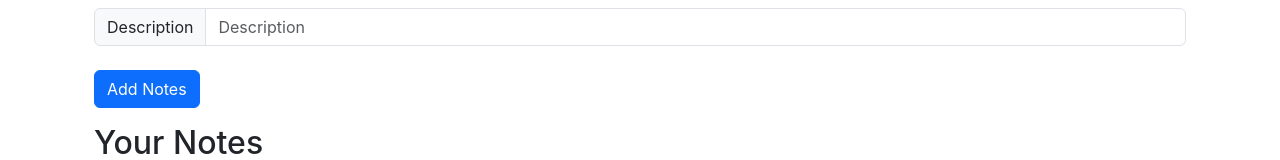
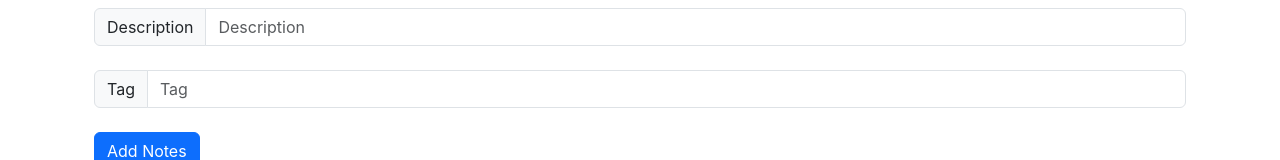
Before and after one commit to AhmedArbaz/inotebook, a React (Create React App) app: page / in a window 1280 px wide. Shown: the part 232-392 px from the top of the page. Built offline with nearby package versions, Linux system fonts and the light colour scheme; no server answers.

Commit message:
Making Delete API  Adding modal, in Notes.js Use its function in NoteItmes.js Copying form and add it in Modal for updation

```diff
--- a/src/Components/AddNote.js
+++ b/src/Components/AddNote.js
@@ -51,6 +51,22 @@ const AddNote = () => {
 
         />
       </div>
+      <div className="input-group flex-nowrap mb-4">
+        <span className="input-group-text" id="tag">
+          Tag
+        </span>
+        <input
+          type="text"
+          name="tag"
+          id="tag"
+          className="form-control"
+          placeholder="Tag"
+          aria-label="text"
+          aria-describedby="addon-wrapping"
+          onChange={onChange}
+
+        />
+      </div>
 
       <button type="button" className="btn btn-primary" onClick={handleClick}>Add Notes</button>
 
--- a/src/Components/Note.js
+++ b/src/Components/Note.js
@@ -1,25 +1,91 @@
-import React, { useEffect } from 'react'
-import { useContext } from "react"; //yaha use karna tha to useContext ki imp kia
+import React, { useEffect, useState }  from 'react'
+import { useContext, useRef } from "react"; //yaha use karna tha to useContext ki imp kia
 import noteContext from "../Context/notes/noteContext";// ais may context create kia tha ais liay imp kia
 import NoteItem from './NoteItem';
 import AddNote from './AddNote';
+
 
 const Notes = () => {
     const context = useContext(noteContext); //ak var may use kia ham nay jo create kia tha context jis file may
 const {notes,GetNotes} = context; //Destructure kia lay kar ay apny context say jo values may dala tha nichay use kia hay as props pass kia hay NoteItem ko .map may
 useEffect(() => {
   GetNotes()
+  // eslint-disable-next-line
+}, []);
+const ref = useRef(null) //ya use ref use kar rahay hain toggle kay liay use hota hay kisi ki bhi curent condion change kay liay
 
-}, []);
+const updateNote = (currentNote)=>{
+  ref.current.click() //click() function hay kay ham apny modal ko use karin toggle ki thara
+  setnote({etitle:currentNote.title,edescription:currentNote.description,etag:currentNote.description})
+  //ya ham nay ais liay kia hay currentNote may title =title hi tha aus ki etitle kay equal karny kay liay kia ya
+
+}
+
+const [note, setnote] = useState({etitle: "",edescription:"",etag:""});
+// ya ham nay id aur value nichay change ki thi aus ko yaha bhi change kar dia
+
+const handleClick = (e)=>{
+  console.log("updating the note---",);
+  e.preventDefault();
+
+}
+
+const onChange = (e)=>{
+  setnote({...updateNote,[e.target.name]:e.target.value}) //...note ais ka matlab hay jo properties hain vo rahin but more ais may add ho jain ya vohi purana kam kia kay jasay name change ho to value bhi change ho jay
+}
   return (
     <>
     <AddNote/>
-    <div className='row'> {/*row kar dia aur aur NotesItems may col-md-3 kar dia to cards row may ho gay saray */}
+
+    {/* Modal code  */}
+
+
+<button ref={ref} type="button" className="btn btn-primary d-none" data-bs-toggle="modal" data-bs-target="#exampleModal">
+  Launch demo modal
+</button>
+
+
+<div className="modal fade" id="exampleModal" tabIndex="-1" aria-labelledby="exampleModalLabel" aria-hidden="true">
+  <div className="modal-dialog">
+    <div className="modal-content">
+      <div className="modal-header">
+        <h5 className="modal-title" id="exampleModalLabel">Modal etitle</h5>
+        <button type="button" className="btn-close" data-bs-dismiss="modal" aria-label="Close"></button>
+      </div>
+      <div className="modal-body">
+
+        {/* ya form copy kia hay AddNote valay say */}
+        <div className="input-group flex-nowrap mb-4">
+        <span className="input-group-text" id='etitle'>Title</span>
+        <input type="text" name="etitle" id="etitle" value={note.title} className="form-control" placeholder="Title" aria-label="Title" aria-describedby="addon-wrapping" onChange={onChange}/>
+      </div>
+      <div className="input-group flex-nowrap mb-4">
+        <span className="input-group-text" id="edescription">
+          Description</span>
+        <input type="text" name="edescription" id="edescription" value={note.edescription}
+        // NOTE: ain sab may value day di note.description,note.title asay ya karny say jasay hi ham click karin gay edit pay to ais ki values jo hon gi vo aus may a jain gi lakin abhi likh nahi sakin gay Q kay onChange abhi sahi say nahi likha hay
+        className="form-control" placeholder="Description" aria-label="text" aria-describedby="addon-wrapping" onChange={onChange}/>
+      </div>
+      <div className="input-group flex-nowrap mb-4">
+        <span className="input-group-text" id="etag">Tag</span>
+        <input  type="text"  name="etag"  id="etag" value={note.etag} className="form-control"  placeholder="Tag"  aria-label="text"  aria-describedby="addon-wrapping"  onChange={onChange}/>
+      </div>
+
+      </div>
+      <div className="modal-footer">
+        <button type="button" className="btn btn-secondary" data-bs-dismiss="modal">Close</button>
+        <button type="button" className="btn btn-primary" onClick={handleClick}>Update Changes</button>
+      </div>
+    </div>
+  </div>
+</div>
+
+   <div className='row'> {/*row kar dia aur aur NotesItems may col-md-3 kar dia to cards row may ho gay saray */}
 
         {/* ya use kia .map may  */}
         {
           notes.map((notes)=>{
-            return <NoteItem key={notes._id} notes={notes}/>;
+            return <NoteItem key={notes._id} notes={notes} updateNote={updateNote}/>; //ya updateNote function NoteItem may use hoa hay Q kay edit icon ausi may hay
             // ya props pass kia NoteItem ko
           })
         }
--- a/src/Components/NoteItem.js
+++ b/src/Components/NoteItem.js
@@ -8,7 +8,7 @@ const NoteItem = (props) => {
   const context = useContext(noteContext);
     const {deleteNote} = context;
 
-  const {notes} = props; //ya destructing ki
+  const {notes, updateNote } = props; //ya destructing ki
   return (
     <div className='col-md-3'>
     {/* ya col-md-3 karny say ya column may ho gaya aur Notes.js may container hata hay row kar dia  */}
@@ -17,7 +17,7 @@ const NoteItem = (props) => {
     <h5 className="card-title">{notes.title}</h5>
     <p className="card-text">{notes.description}</p>
     <i className="fa-solid fa-trash-can mx-2"onClick={()=>{deleteNote(notes._id)}}></i>
-    <i className="fa-solid fa-pen-to-square mx-2"></i>
+    <i className="far fa-edit mx-2" onClick={()=>{updateNote(notes)}}></i>
   </div>
 </div>
     </div>
--- a/src/Context/notes/NotesState.js
+++ b/src/Context/notes/NotesState.js
@@ -56,11 +56,26 @@ const addNote = async(title,description,tag)=>{
     "updatedAt": "2024-07-15T07:07:14.896Z",
     "__v": 0
     }
-
+response.json()
 setNotes(notes.concat(note))
 }
 // Delete a Note
-const deleteNote = (id)=>{
+const deleteNote =async (id)=>{
+// Api call for deleteNote
+
+const response = await fetch(`${host}/api/notes/deletenote/${id}`,{
+  method:'DELETE',
+  headers:{
+    'Content-Type':'application/json',
+    // ya auth-token lay kar ay hain headers say bad may change karin gay asay hard code nahi karin gay
+    'auth-token':'eyJhbGciOiJIUzI1NiIsInR5cCI6IkpXVCJ9.eyJ1c2VyIjp7ImlkIjoiNjY5MjQ3ZjBmZTUzY2Y5NmNhMDJlZDY2In0sImlhdCI6MTcyMDg3NTcwMn0.p4VbRo9qK5AmzvsGJGNkw2HtiDxwVRJ6AIFmQ99Ug6U'
+  },
+
+  });
+const json = response.json();
+console.log(json);
+
+
   console.log("Deleting the note" +id);
 const  newNotes = notes.filter((note)=>{return note._id!==id})
 setNotes(newNotes)
@@ -79,7 +94,7 @@ const EditNote = async (id,title,description,tag)=>{
   },
   body: JSON.stringify({title,description,tag}) //ya obj hay (title:title) asay likhin ya title, same bat hay
   });
-  const json = response.json();
+ response.json();
   // Edit a Note Function
   for (let index = 0; index < notes.length; index++) {
     const element = notes[index];
```
